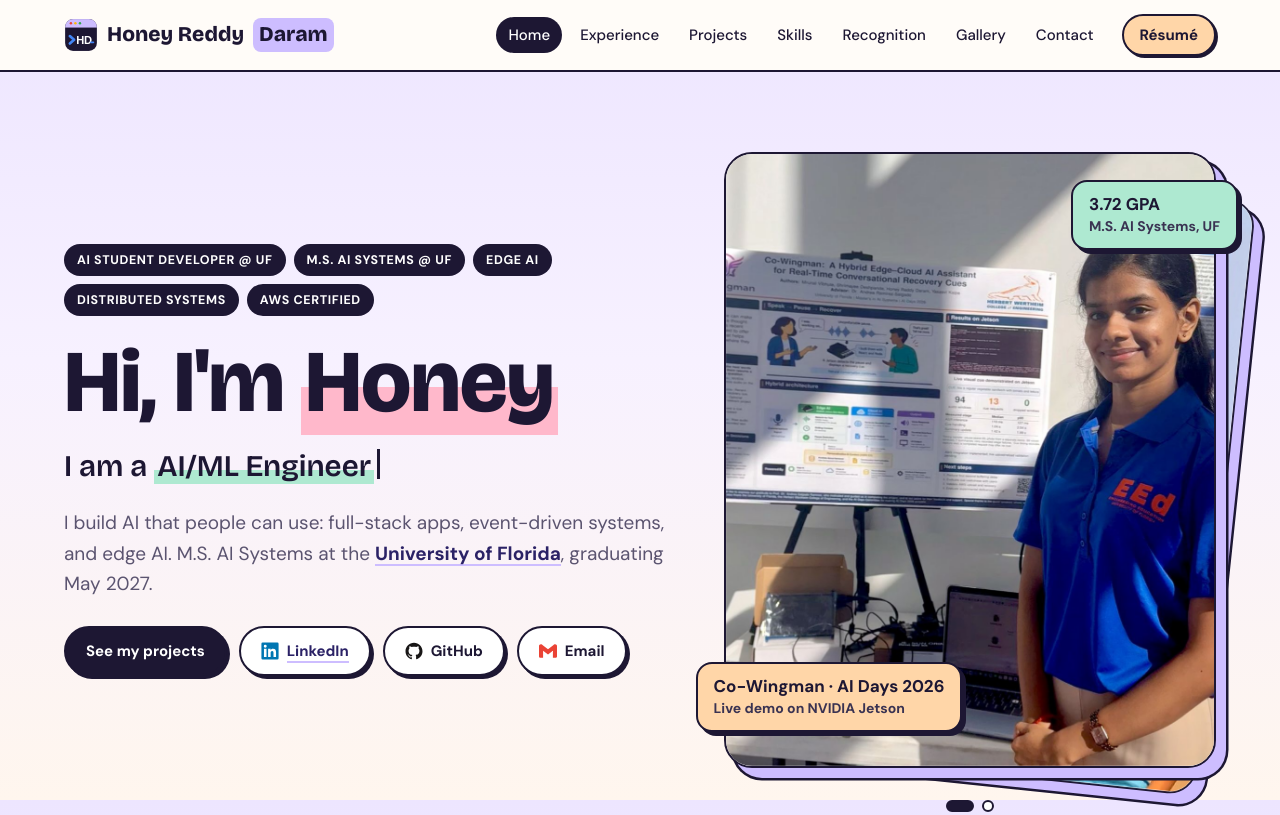
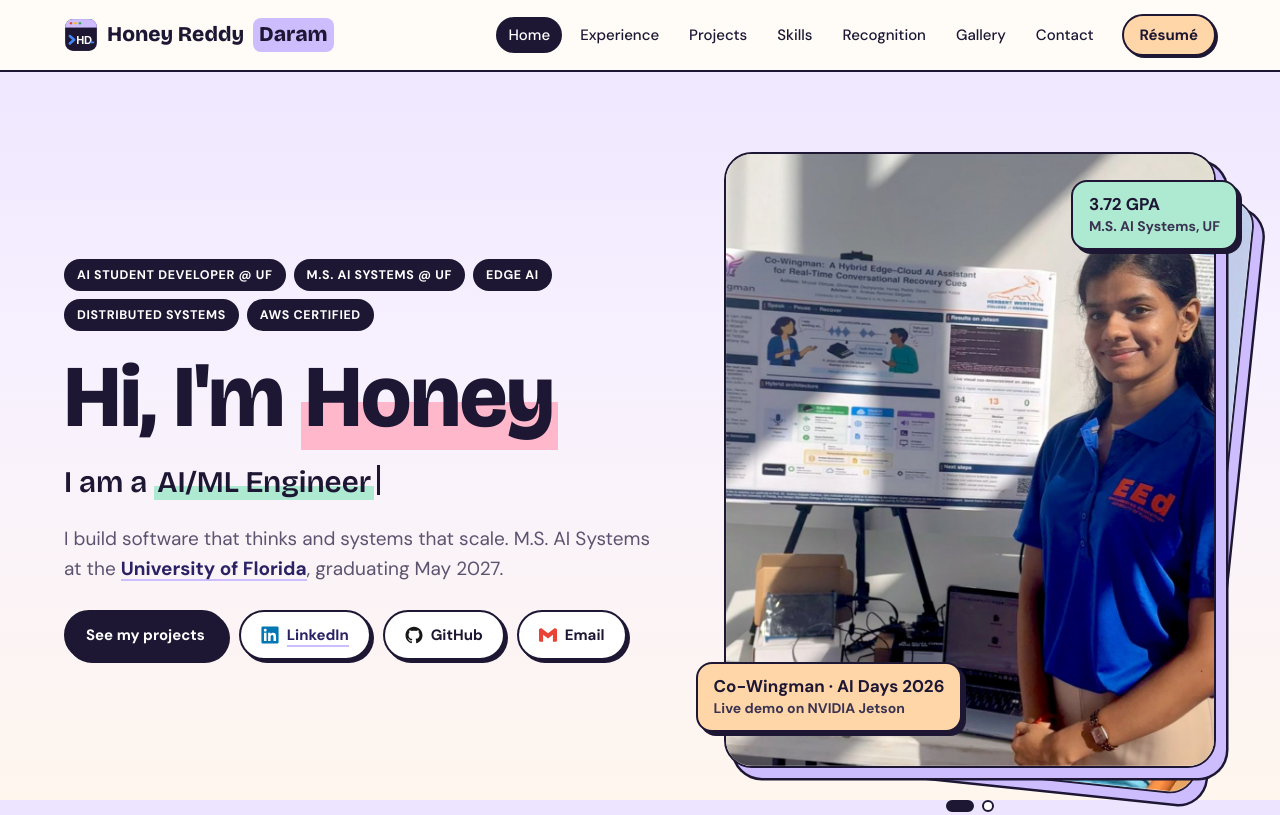
Before and after one commit to honeyreddydaram/Portfoliov1, a plain HTML site: page index.html in a window 1280 px wide. Shown: the top 815 px of the page. Drawn offline with nearby package versions, Linux system fonts and the light colour scheme.

Commit message:
Update hero tagline

```diff
--- a/index.html
+++ b/index.html
@@ -504,7 +504,7 @@ main{min-height:calc(100vh - 140px)}
       <div class="chips-top"><span>AI Student Developer @ UF</span><span>M.S. AI Systems @ UF</span><span>Edge AI</span><span>Distributed Systems</span><span>AWS Certified</span></div>
       <h1>Hi, I'm <span class="hl">Honey</span></h1>
       <p class="type" aria-label="I am a Software Engineer, AI/ML Engineer, AI Systems Engineer, Curious Learner, Fast Learner, Team Player, and Human-Centered AI Engineer">I am a <span class="w" id="tw">Software Engineer</span><span class="caret" aria-hidden="true"></span></p>
-      <p class="lead">I build AI that people can use: full-stack apps, event-driven systems, and edge AI. M.S. AI Systems at the <span class="hc">University of Florida</span>, graduating May 2027.</p>
+      <p class="lead">I build software that thinks and systems that scale. M.S. AI Systems at the <span class="hc">University of Florida</span>, graduating May 2027.</p>
       <div class="ctas">
         <a class="btn main" href="#projects">See my projects</a>
         <a class="btn" href="https://www.linkedin.com/in/honeyreddydaram/"><img class="bi" src="skills/linkedin.svg" alt="" width="18" height="18"><span class="hc">LinkedIn</span></a>
```
